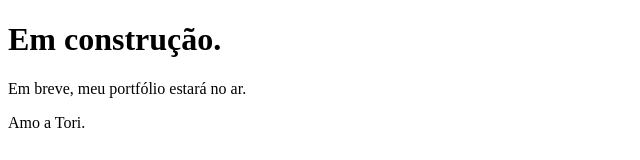
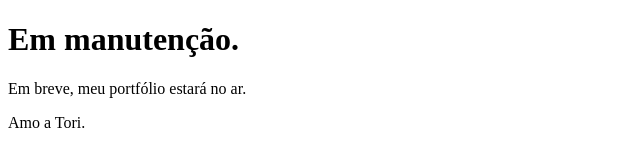
Before and after one commit to urielwho/clone-tabnews, a Next.js app: page / in a window 1280 px wide. Shown: the top 160 px of the page, without its empty margins (0-640 px from the left). Built offline with nearby package versions, Linux system fonts and the light colour scheme.

Commit message:
Change the index message

```diff
--- a/pages/index.js
+++ b/pages/index.js
@@ -1,7 +1,7 @@
 function Home() {
   return (
     <div>
-      <h1>Em construção.</h1>
+      <h1>Em manutenção.</h1>
       <p>Em breve, meu portfólio estará no ar.</p>
       <p>Amo a Tori.</p>
     </div>
```
